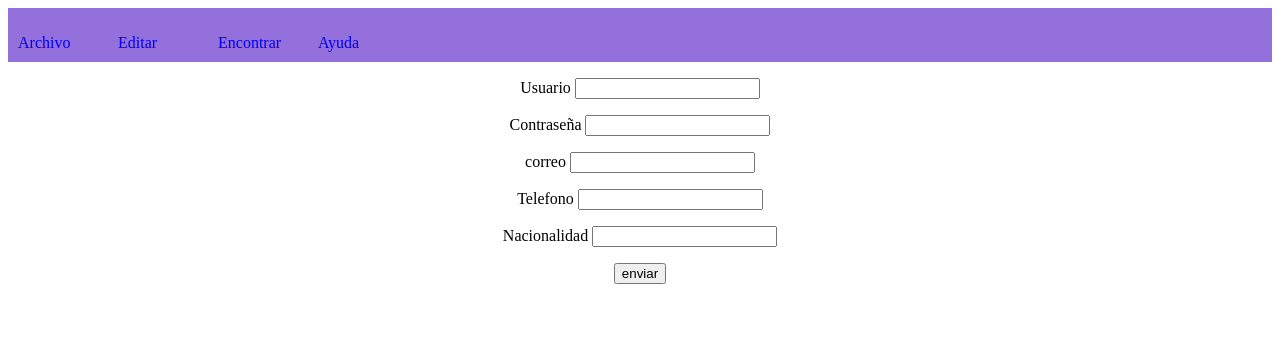
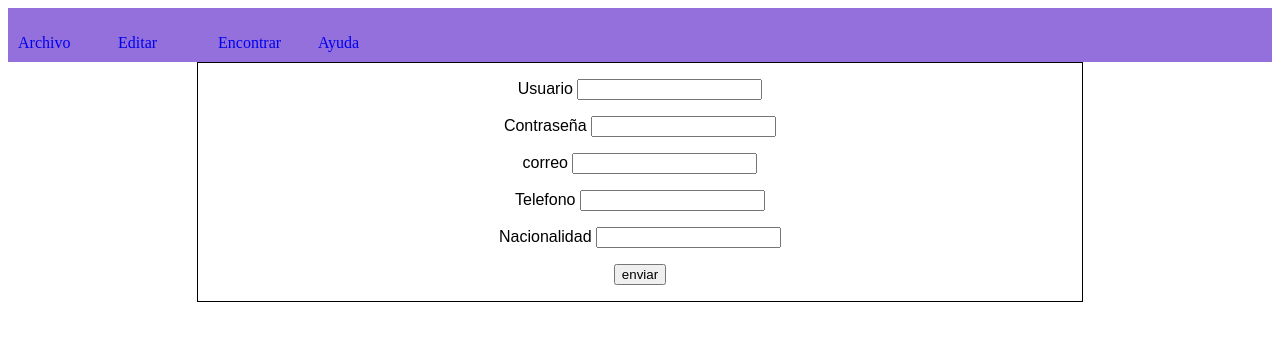
Before and after one commit to winsipho/winston_pagina, a PHP site: page / in a window 1280 px wide. Shown: the top 362 px of the page. Run offline with PHP 8.4, Linux system fonts and the light colour scheme; some web fonts are replaced.

Commit message:
correcciones

```diff
--- a/estilo_principal.css
+++ b/estilo_principal.css
@@ -1,7 +1,7 @@
 
 @import url('https://fonts.googleapis.com/css?family=Spectral|Tenali+Ramakrishna');
 
-#estilo_pricipal{
+#estilo_principal{
   background-color:white;
   width:70%;
   margin:auto;
--- a/index.php
+++ b/index.php
@@ -7,11 +7,7 @@
 <link rel="stylesheet" type="text/css" href="estilo_principal.css">
 </head>
 <body>
-  <div id="estilo_principal">
-<style type="text/css">
-
-</style>
-
+  <header>
     <nav>
       <ul>
         <li class="menu-item"><a href="#"> Archivo </a>
@@ -43,6 +39,14 @@
       </ul>
       </nav>
 
+  </header>
+  <div id="estilo_principal">
+<style type="text/css">
+
+</style>
+
+
+
 
   <center>
   <form method="post" action="registro_manejo.php">
```
Lines whose indentation alone changed are shown as unchanged.
